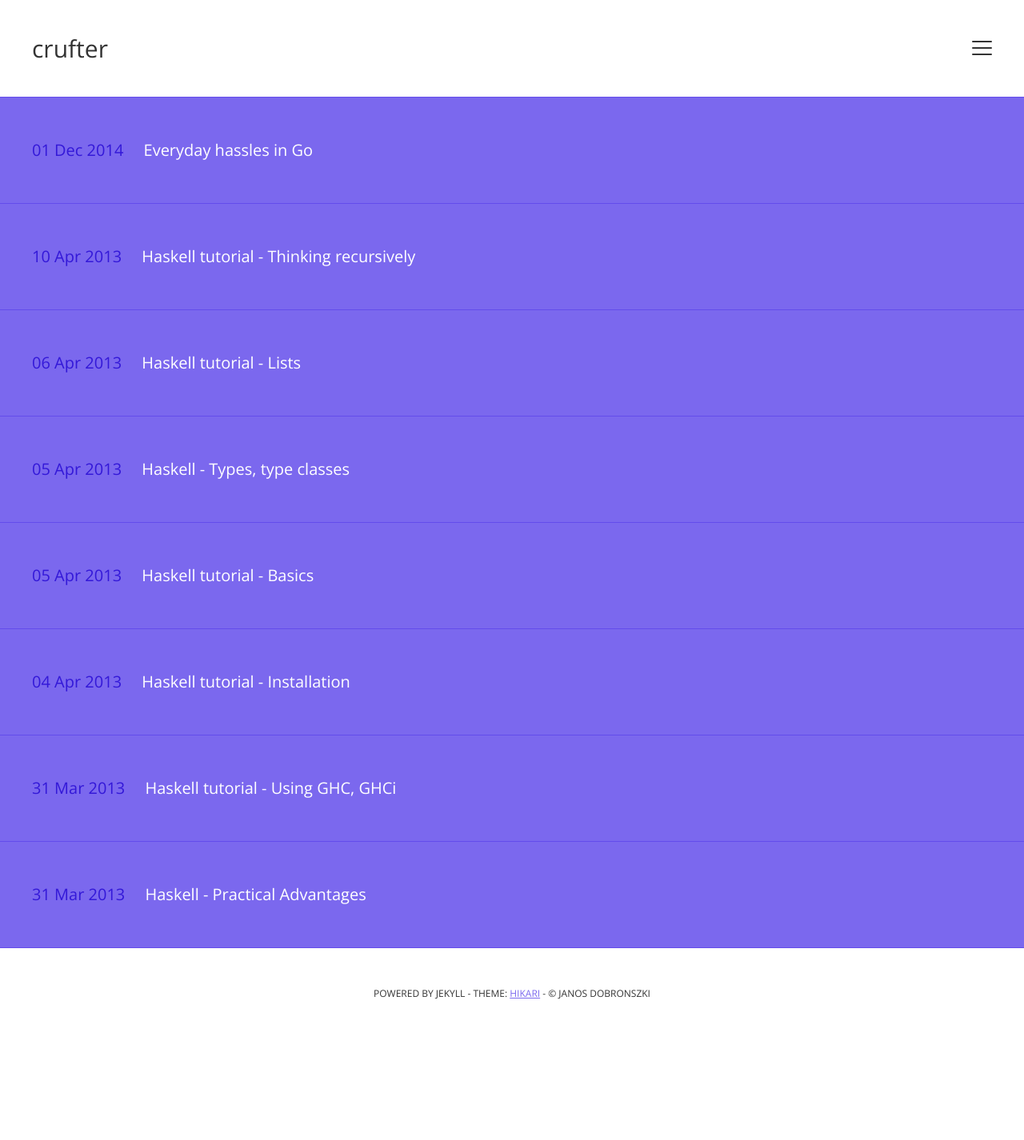
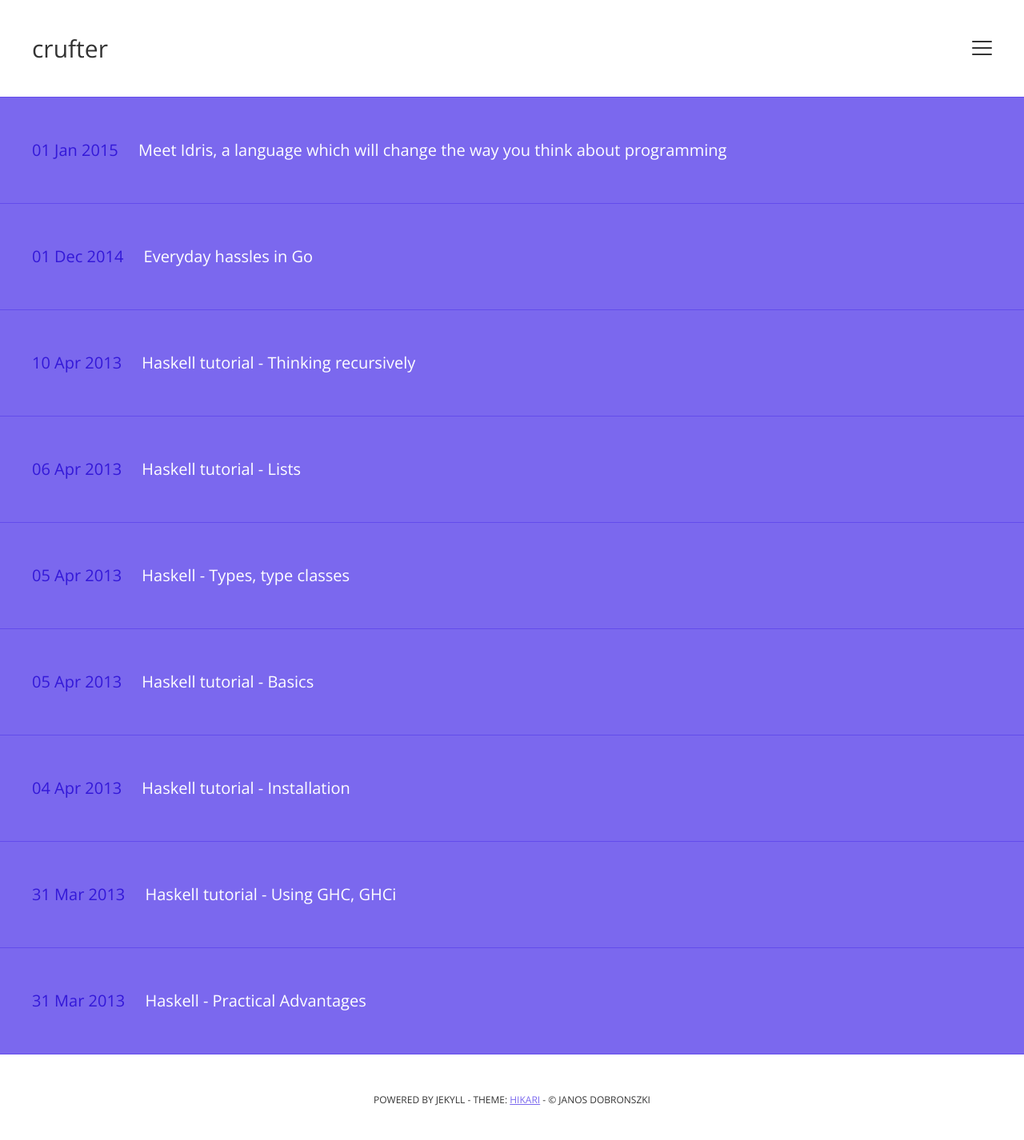
Before and after one commit to timmytofu/crufter.github.io, a Jekyll site: the page built from index.html, in a window 1280 px wide. Shown: the whole page at 80% size. Built offline with Jekyll 4.4.1, drawn with Linux system fonts in a browser that asks for light colours; the list of posts is cut into pages by our own code; before the commit the page ends 1293 px from its top, so only the background shows below that; part of the change alters nothing that is shown.

Commit message:
Idris post

```diff
--- a/_config.yml
+++ b/_config.yml
@@ -11,7 +11,7 @@ url: "http://crufter.com"
 baseurl: ""
 
 # A short presentation of yourself. Will show in the sidebar, under your name. Best usage would be between 30 to 50 words.
-author-bio: "A Haskell addict, latent Idris fan, Go programmer by day, chief cruft producer. <a href=\"https://github.com/crufter/crufter.github.io\">Fork this blog</a>."
+author-bio: "A Haskell addict, latent Idris fan, Go programmer by day, chief cruft producer. This is an open source blog. <a href=\"https://github.com/crufter/crufter.github.io\">Fork it</a>."
 
 # Social Accounts (mine, as placeholders)
 
--- /dev/null
+++ b/_posts/2015-01-01-idris-a-language-which-will-change-the-way-you-think-about-programming.markdown
@@ -0,0 +1,101 @@
+---
+layout: post
+title:  "Meet Idris, a language which will change the way you think about programming"
+date:   2015-01-01
+---
+
+<b>This article is under development.</b>
+
+Plenty programming languages barely differ from each other apart from superficial syntax differences, but not Idris. Idris, having a type system supporting dependent types and other innovative ideas, opens up a host of possibilities few other language provides.
+
+When we want to ensure that a piece of code works as intended the usual tool we use is testing. Testing provides plenty of benefits, but wouldn't you prefer to encode your tests right in the type signature and let the compiler decide if your code is correct given those constraints? With Idris you can do exactly that.
+
+Let's investigate how by comparing a very simple list operation, append, or (++) in the two languages. Append in Haskell has the following type signature:
+
+{% highlight haskell %}
+Prelude> :t (++)
+(++) :: [a] -> [a] -> [a]
+{% endhighlight %}
+
+Sharing most of the syntax and some of the type system with Haskell, the append for lists looks very similar in Idris:
+
+{% highlight haskell %}
+Idris> :t (++)
+Prelude.List.(++) : List a -> List a -> List a
+Prelude.Strings.(++) : String -> String -> String
+Prelude.Vect.(++) : Vect m a -> Vect n a -> Vect (m + n) a
+{% endhighlight %}
+
+When we have a look at the Prelude.List.(++), we can see that it matches the Haskell version - it tells us that it takes two lists and returns a third one - it doesn't say a single word about the lengths of those lists. But if we look at the Prelude.Vect append, we see some pretty funky things:
+
+{% highlight haskell %}
+Prelude.Vect.(++) : Vect m a -> Vect n a -> Vect (m + n) a
+{% endhighlight %}
+
+It's like as if the interpreter is cheeky enough to tell you that there is more to be seen here.
+
+Vectors, are a special kind of lists. In dependent type terminology a vector is a list indexed over its length, or in laymen's terms the type of a vector is a list with a size. This is remotely similar to the concept of fixed sized arrays, (for example, in Go) a [4]int is not the same type as a [5]int. However in Idris, we can not only describe that those lists have different type, but as we can see above we can also express how a given property - in this case the length of a list - changes as a result of a function. As <a href="http://en.wikipedia.org/wiki/Formal_verification">Wikipedia succintly states</a>:
+
+> A promising type-based verification approach is dependently typed programming, in which the types of functions include (at least part of) those functions' specifications, and type-checking the code establishes its correctness against those specifications.
+
+To understand the importance of this it is not enough to inspect the the above functions' type signature. What meets the eye there could be considered documentation. But the real epiphany comes when we start to implement a function after specifying its signature. Let's examine the source code of <a href="https://github.com/idris-lang/Idris-dev/blob/43127b17a765dbab2e7bcb6be2f6f2efc7a42386/libs/base/Data/VectType.idr#L181">append</a>:
+
+{% highlight haskell %}
+||| Append two vectors
+(++) : Vect m a -> Vect n a -> Vect (m + n) a
+(++) []      ys = ys
+(++) (x::xs) ys = x :: xs ++ ys
+{% endhighlight %}
+
+But what happens if we intentionally brake the implementation, for example by appending the first argument to itself and ignoring the second argument entirely? The resulting Vector will have a length of <b>m + m</b>, which is clearly different than the <b>m + n</b> stated in the signature.
+
+{% highlight haskell %}
+import Data.Vect
+
+vapp : Vect n a -> Vect m a -> Vect (n + m) a
+vapp Nil       ys = ys
+vapp (x :: xs) ys = x :: vapp xs xs
+{% endhighlight %}
+(<a href="https://github.com/idris-lang/Idris-dev/blob/43127b17a765dbab2e7bcb6be2f6f2efc7a42386/test/tutorial006/tutorial006a.idr">link</a>)
+
+The compiler tells exactly what we suspected:
+
+{% highlight haskell %}
+Type checking ./vapp.idr
+vapp.idr:5:23:When elaborating right hand side of vapp:
+When elaborating argument xs to constructor Prelude.Vect.:::
+        Can't unify
+                Vect (n + n) a
+        with
+                Vect (plus n m) a
+
+        Specifically:
+                Can't unify
+                        plus n n
+                with
+                        plus n m
+Metavariables: Main.vapp
+{% endhighlight %}
+
+The above example shows an interesting quality of Idris' type system: the correctness of the code is checked against any specification in the functions' type. If the implementation does meet the specification a compile error is triggered. Naturally, any property not described by those specifications will not interest the compiler. Let's say we implement our 'vapp' function the following way:
+
+{% highlight haskell %}
+vapp1 : Vect n a -> Vect m a -> Vect (n + m) a
+vapp1 Nil               ys = ys
+vapp1 (x :: x' :: xs)   ys = x :: x :: vapp xs ys
+vapp1 (x :: xs)         ys = x :: vapp xs ys
+{% endhighlight %}
+
+This compiling program almost works perfectly but it does have a quirk:
+
+{% highlight haskell %}
+*vapp> vapp1 [1,2,3] [4,5,6]
+[1, 1, 3, 4, 5, 6] : Vect 6 Integer
+{% endhighlight %}
+
+Idris version used to compile code snippet(s):
+
+{% highlight haskell %}
+$ idris -v
+0.9.14.2-git:45de9ab
+{% endhighlight %}
```
